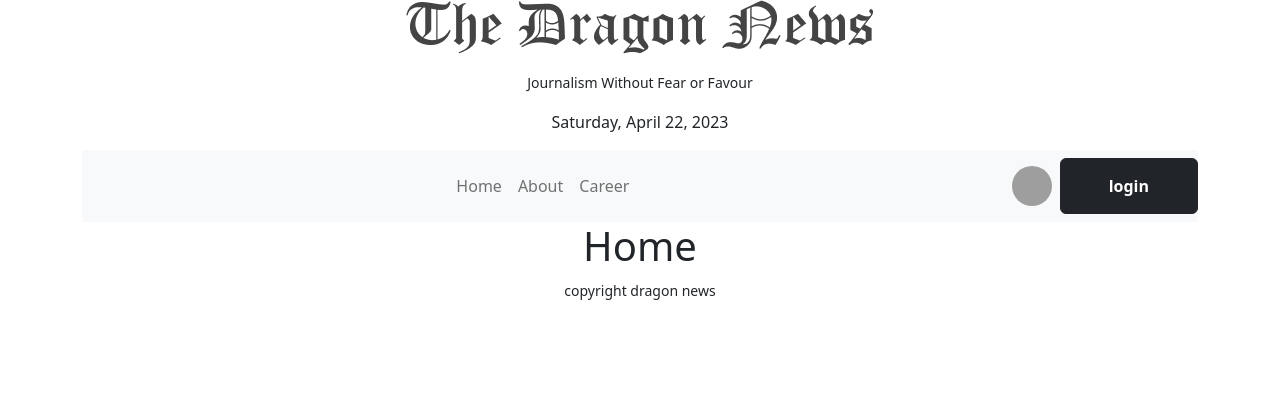
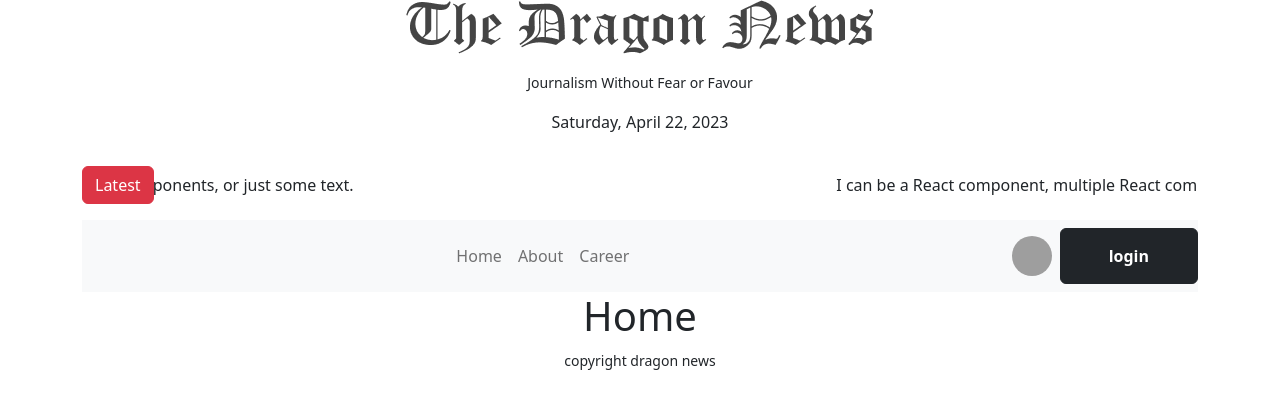
Before and after one commit to khalidhasan8880/dragon-news, a React (Vite) app: page / in a window 1280 px wide. Shown: the top 408 px of the page. Built offline with nearby package versions, Linux system fonts and the light colour scheme; grey boxes are pictures that could not be loaded.

Commit message:
header done

```diff
--- a/package.json
+++ b/package.json
@@ -18,6 +18,7 @@
     "react": "^18.2.0",
     "react-bootstrap": "^2.7.4",
     "react-dom": "^18.2.0",
+    "react-fast-marquee": "^1.3.5",
     "react-router-dom": "^6.10.0",
     "sort-by": "^1.2.0"
   },
--- a/src/pages/Shared/Header.jsx
+++ b/src/pages/Shared/Header.jsx
@@ -2,6 +2,7 @@
 import { Button, Image, Nav, Navbar } from 'react-bootstrap';
 import logo from '../../assets/logo.png'
 import moment from 'moment/moment';
+import Marquee from "react-fast-marquee";
 const Header = () => {
     return (
         <div className='container'>
@@ -9,6 +10,12 @@
                 <img src={logo} alt="" />
                 <p className='my-3'><small>Journalism Without Fear or Favour</small></p>
                 <p className='my-3'>{moment().format("dddd, MMMM D, YYYY")}</p>
+            </div>
+            <div className='d-flex'>
+                <button className='btn btn-danger my-3'> Latest</button>
+                <Marquee speed={66}>
+                    I can be a React component, multiple React components, or just some text.
+                </Marquee>
             </div>
             <Navbar collapseOnSelect expand="lg" bg="light" variant="light">
                 <Navbar.Toggle aria-controls="responsive-navbar-nav" />
```
Also changed, not shown: 1 other file (tests, documents, lock files or other folders).
